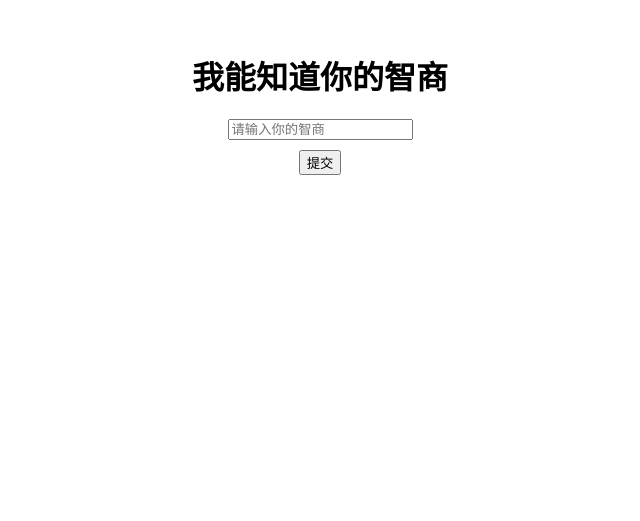
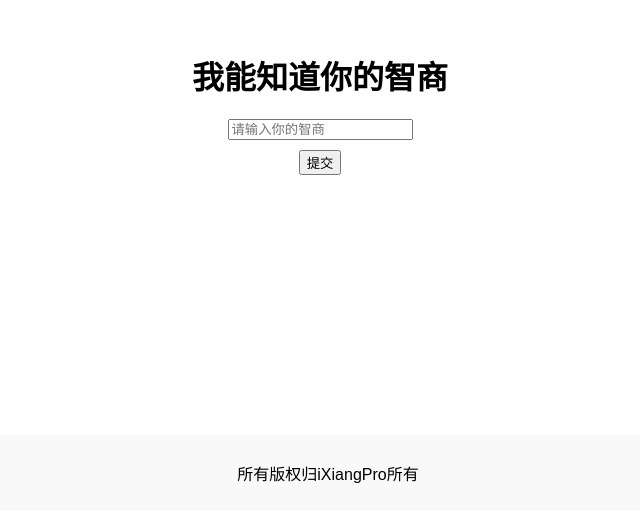
Before and after one commit to XXJNOTFOUND/XXJNOTFOUND.github.io, a plain HTML site: page index.html in a window 1280 px wide. Shown: the part 289-810 px from the top of the page, without its empty margins (320-960 px from the left). Drawn offline with Linux system fonts and the light colour scheme.

Commit message:
更新 index.html

```diff
--- a/index.html
+++ b/index.html
@@ -31,6 +31,14 @@
         input {
             margin-bottom: 10px;
         }
+        .copyright {
+            position: fixed;
+            bottom: 0;
+            width: 100%;
+            text-align: center;
+            padding: 10px 0;
+            background-color: #f9f9f9;
+        }
     </style>
 </head>
 <body>
@@ -40,12 +48,15 @@
         <button onclick="checkIQ()">提交</button>
         <p id="result"></p>
     </div>
+    <div class="copyright">
+        <p>所有版权归iXiangPro所有</p>
+    </div>
     <script>
         function checkIQ() {
             const iqInput = document.getElementById("iqInput");
             const result = document.getElementById("result");
             const iq = iqInput.value.trim();
-            const iqPattern = /^(\d+|liq)$/i;
+            const iqPattern = /^(\d+|liq|server|porn)$/i;
 
             if (iqPattern.test(iq)) {
                 if (iq === "250") {
@@ -58,6 +69,10 @@
                     result.textContent = "好臭"
                 } else if (iq.toLowerCase() === "CNM") {
                     result.textContent = "你还是有自知之明的。";
+                } else if (iq.toLowerCase() === "server") {
+                    result.textContent = "「关键词」服务器地址me.huafi.top:40730";
+                } else if (iq.toLowerCase() === "porn") {
+                    result.innerHTML = '<a href="https://cn.pornhub.com" target="_blank">cn.pornhub.com</a>, <a href="https://xvideos.com" target="_blank">xvideos.com</a>';
                 } else {
                     result.textContent = "你的智商为 " + iq;
                 }
```
